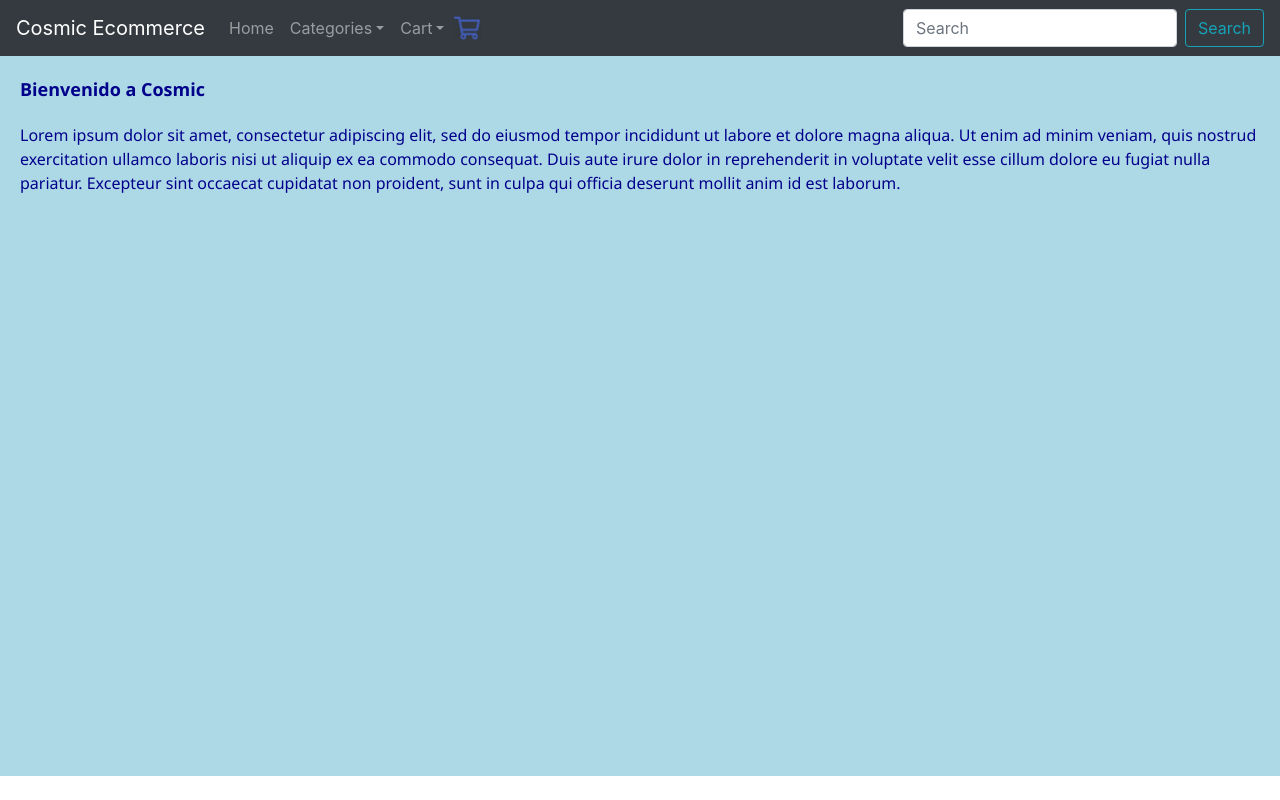
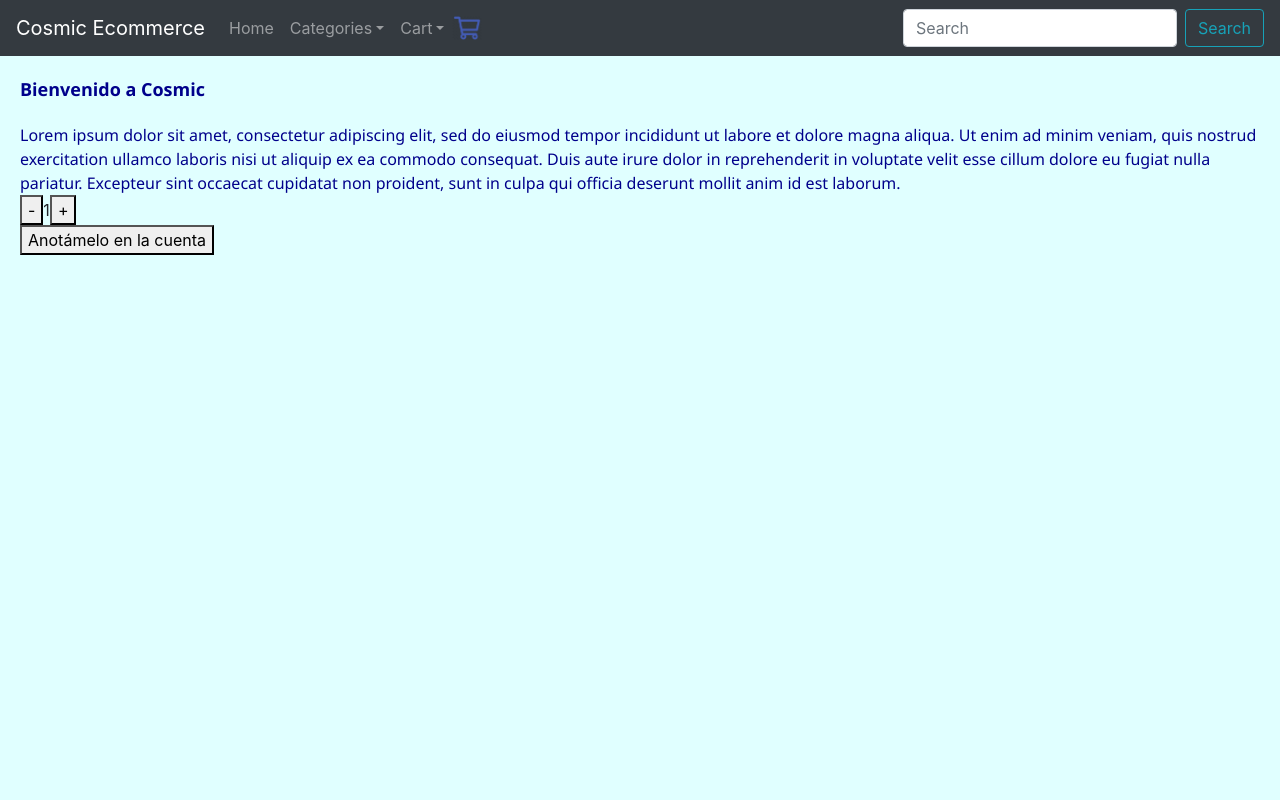
Before and after one commit to RamProg/ecommerce, a React (Create React App) app: page / in a window 1280 px wide. Built offline with nearby package versions, Linux system fonts and the light colour scheme.

Commit message:
tercer desafio

```diff
--- a/src/App.css
+++ b/src/App.css
@@ -36,3 +36,8 @@
     transform: rotate(360deg);
   }
 }
+
+#full {
+  min-height: 100vh;
+  background-color: lightcyan;
+}
--- a/src/App.js
+++ b/src/App.js
@@ -8,8 +8,10 @@ import React from 'react'
 function App() {
   return (
     <React.StrictMode>
+      <div id="full">
       <NavBar />
         <ItemListContainer greeting={"Bienvenido a Cosmic"} />
+        </div>
     </React.StrictMode>
   );
 }
--- a/src/components/CartWidget/CartWidget.js
+++ b/src/components/CartWidget/CartWidget.js
@@ -6,7 +6,7 @@ export const CartWidget = () => {
     return (
 
         <div>
-            <img class="mt-2" src="/img/cart.png" alt="cart"></img>
+            <img className="mt-2" src="/img/cart.png" alt="cart"></img>
         </div>
 
     )
--- /dev/null
+++ b/src/components/ItemCount/ItemCount.js
@@ -0,0 +1,18 @@
+import React, { useState } from 'react';
+import './ItemCount.css';
+
+export const ItemCount = ({ stock, initial, onAdd }) => {
+
+    const [contador, setContador] = useState(parseInt(initial))
+
+    const sumar = () => { contador < stock && setContador(contador + 1) }
+    const restar = () => { contador && setContador(contador - 1) }
+    const ondAdd = () => {console.log(contador)}
+    return (
+        <React.Fragment>
+            <button onClick={restar}>-</button>{contador}<button onClick={sumar}>+</button>
+            <br/>
+            <button onClick={ondAdd}>Anotámelo en la cuenta</button>
+        </React.Fragment>
+    )
+}
--- a/src/components/ItemListContainer/ItemListContainer.css
+++ b/src/components/ItemListContainer/ItemListContainer.css
@@ -1,7 +1,6 @@
 
 #wrapper {
-    background-color: lightblue;
-    min-height: 90vh;
+    min-height: 90vh !important;
     padding: 20px;
   }
 
--- a/src/components/ItemListContainer/ItemListContainer.js
+++ b/src/components/ItemListContainer/ItemListContainer.js
@@ -1,4 +1,5 @@
 import React from 'react'
+import { ItemCount } from '../ItemCount/ItemCount'
 import './ItemListContainer.css'
 
 export const ItemListContainer = ({ greeting }) => {
@@ -12,6 +13,7 @@ export const ItemListContainer = ({ greeting }) => {
             <div id="content">
                 Lorem ipsum dolor sit amet, consectetur adipiscing elit, sed do eiusmod tempor incididunt ut labore et dolore magna aliqua. Ut enim ad minim veniam, quis nostrud exercitation ullamco laboris nisi ut aliquip ex ea commodo consequat. Duis aute irure dolor in reprehenderit in voluptate velit esse cillum dolore eu fugiat nulla pariatur. Excepteur sint occaecat cupidatat non proident, sunt in culpa qui officia deserunt mollit anim id est laborum.
              </div>
+            <ItemCount stock="5" initial="1" />
         </div>
 
     )
--- /dev/null
+++ b/src/components/NavBar/NavBar.css
@@ -0,0 +1,3 @@
+NavBar {
+    min-height: 10vh !important;
+}
--- a/src/components/NavBar/NavBar.js
+++ b/src/components/NavBar/NavBar.js
@@ -1,5 +1,5 @@
 import React from 'react'
-// import './navbar.css'
+import './NavBar.css'
 import Navbar from 'react-bootstrap/Navbar';
 import Nav from 'react-bootstrap/Nav'
 import NavDropdown from 'react-bootstrap/NavDropdown'
```
Also changed, not shown: src/components/ItemCount/ItemCount.css (added), 1 other file (tests, documents, lock files or other folders).
